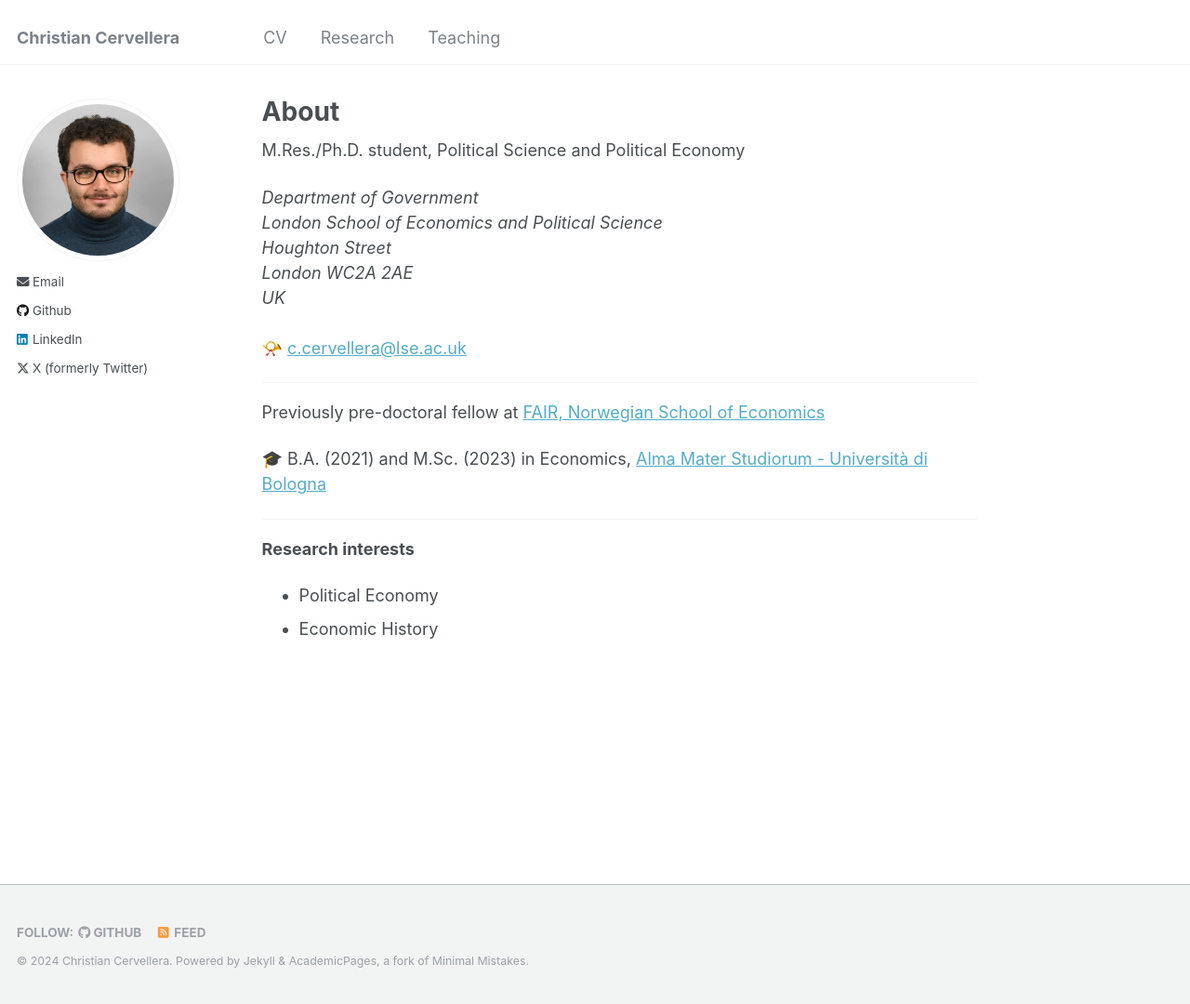
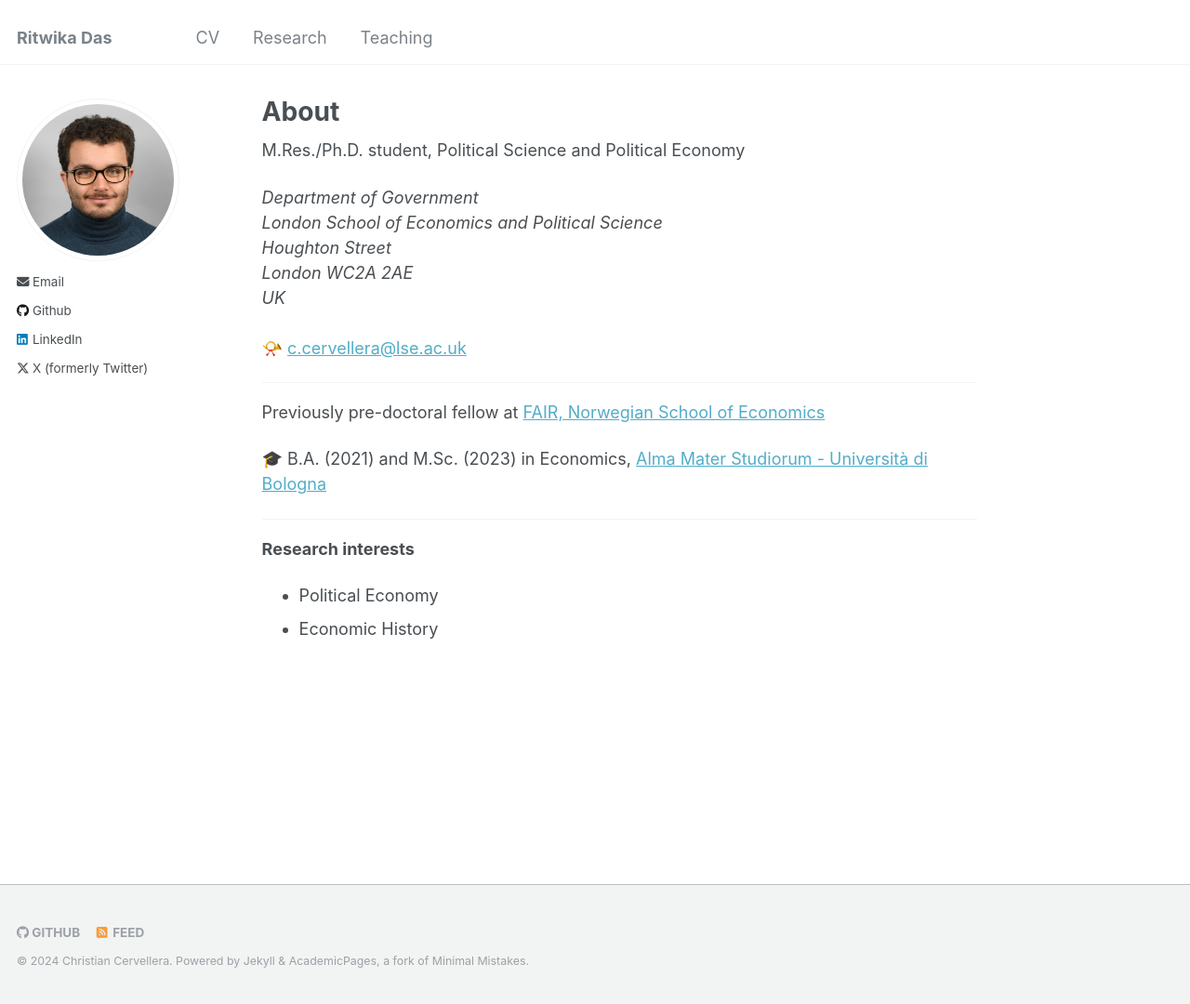
Before and after one commit to ritwika-das/ritwika-das.github.io, a Jekyll site: the page built from _pages/about.md, in a window 1280 px wide and 1080 px high. Shown: the whole window at 93% size. Built offline with Jekyll 4.4.1, drawn with Linux system fonts in a browser that asks for light colours.

Commit message:
Updating Demographic Details

```diff
--- a/_config.yml
+++ b/_config.yml
@@ -11,11 +11,11 @@
 
 
 # Basic Site Settings
-locale                   : "en-US"
-title                    : "Christian Cervellera"
+locale                   : "London"
+title                    : "Ritwika Das"
 title_separator          : "-"
 name                     : &name "Christian Cervellera"
-description              : &description "MRes/PhD student at LSE"
+description              : &description "MSc in Social Data Science at LSE"
 url                      : # the base hostname & protocol for your site e.g. "https://mmistakes.github.io"
 baseurl                  : "" # the subpath of your site, e.g. "/blog"
 repository               : "christiancervellera/christiancervellera.github.io"
```
